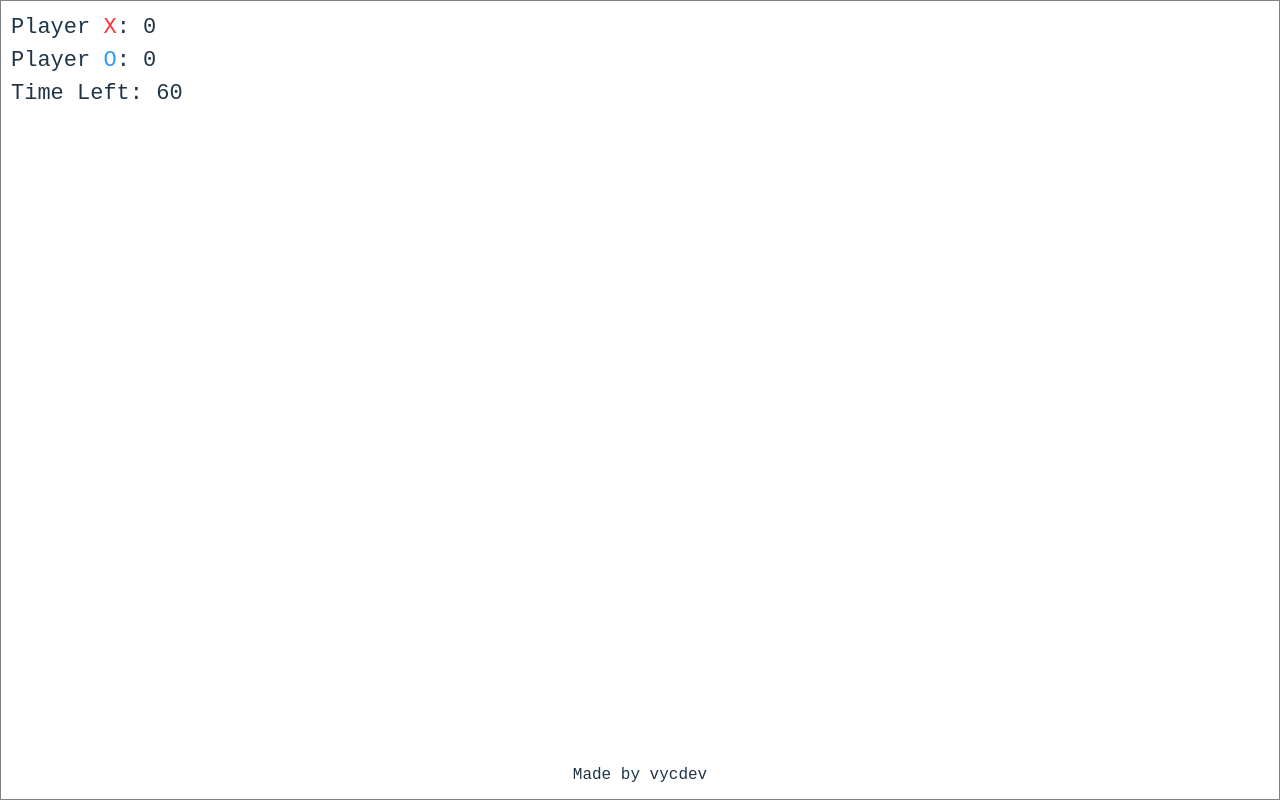
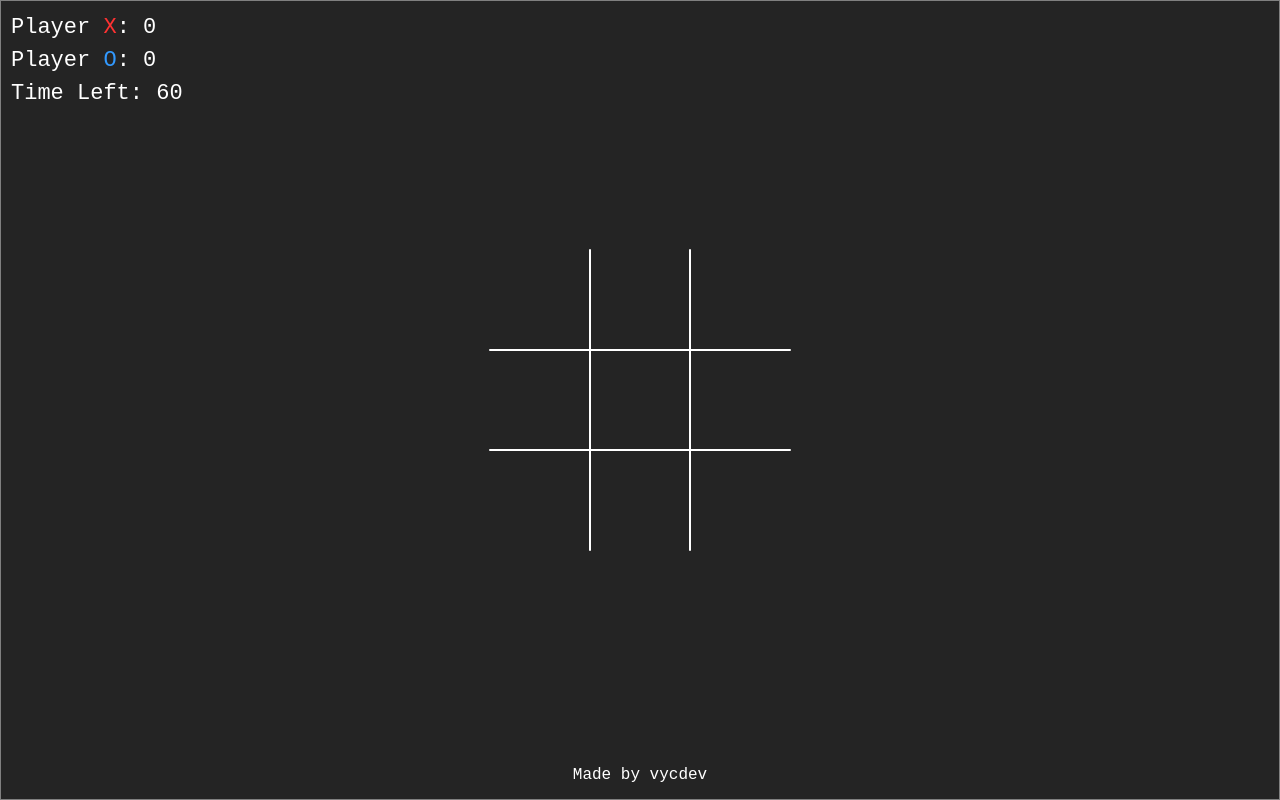
Before and after one commit to vycdev/infinity-tic-tac-toe, a React (Vite) app in the folder infinitytictactoe.client/: page / in a window 1280 px wide. Built offline with nearby package versions, Linux system fonts and the light colour scheme; a web font is replaced by a local one.

Commit message:
fix background and color issue on devices that use light theme

```diff
--- a/infinitytictactoe.client/src/App.css
+++ b/infinitytictactoe.client/src/App.css
@@ -13,6 +13,8 @@
     height: 100%;
     margin: 0;
     padding: 0;
+    background: #242424;
+    color: white;
 
     /*  No Select  */
     -webkit-touch-callout: none; /* iOS Safari */
```
